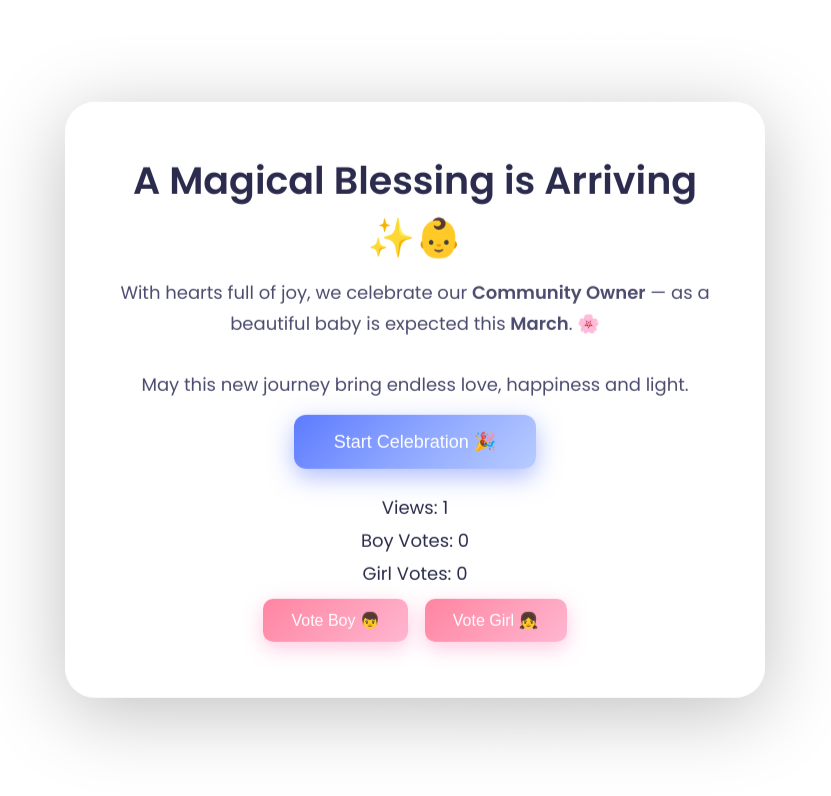
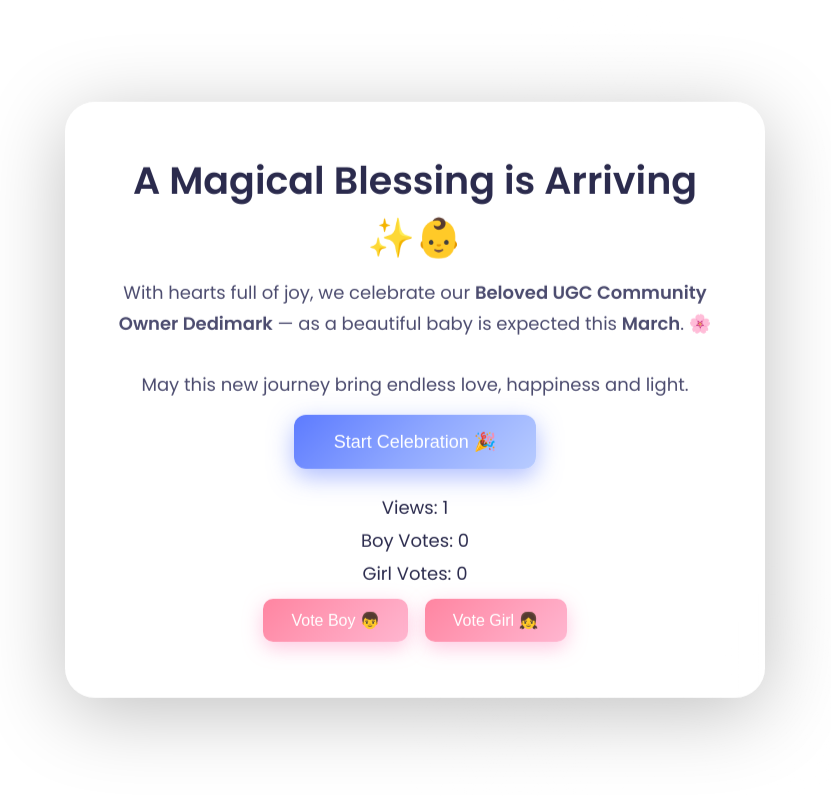
Before and after one commit to hamzaahmedhn/My-website, a plain HTML site: page index.html in a window 1280 px wide. Shown: the top 796 px of the page, without its empty margins (225-1056 px from the left). Drawn offline with Linux system fonts and the light colour scheme.

Commit message:
Update community owner name in index.html

```diff
--- a/index.html
+++ b/index.html
@@ -212,7 +212,7 @@ for (let i = 0; i < 6; i++) {
     <div class="title">A Magical Blessing is Arriving ✨👶</div>
     <div class="desc">
         With hearts full of joy, we celebrate our
-        <b>Community Owner</b> — as a beautiful baby is expected this
+        <b>Beloved UGC Community Owner Dedimark</b> — as a beautiful baby is expected this
         <b>March</b>. 🌸<br><br>
         May this new journey bring endless love, happiness and light.
     </div>
```
